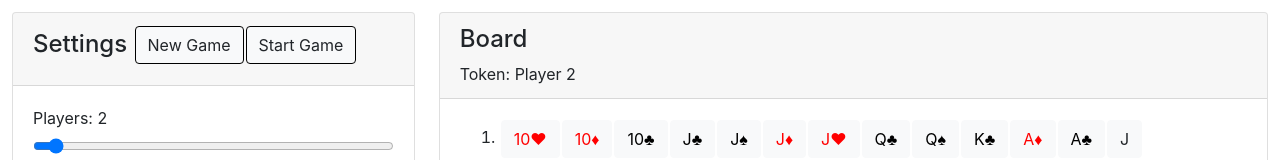
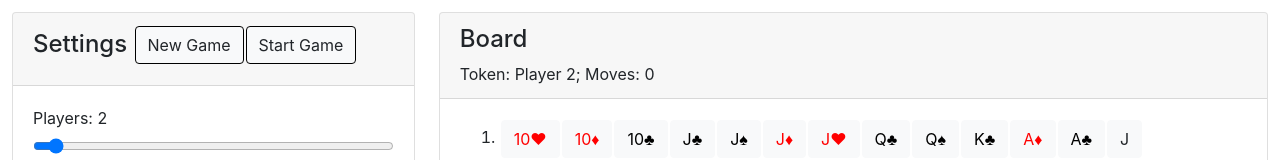
Before and after one commit to adam-zielonka/pan, an Angular app: page /pan in a window 1280 px wide. Shown: the top 160 px of the page. Built offline with nearby package versions, Linux system fonts and the light colour scheme.

Commit message:
Count of moves

```diff
--- a/src/app/pan/board.ts
+++ b/src/app/pan/board.ts
@@ -26,6 +26,7 @@ export class Board {
     private time = 200
     public data: PanData
     private symulation: boolean
+    private movesCount: number
 
     public constructor(board: Board = null) {
         if (board) {
@@ -44,6 +45,7 @@ export class Board {
           this.startCard = board.startCard
           this.comboMode = board.comboMode
           this.comboCounter = board.comboCounter
+          this.movesCount = board.movesCount
         } else {
           this.symulation = false
           this.data = new PanData()
@@ -52,6 +54,7 @@ export class Board {
           this.data.token = -1
           this.sitllPlay = 0
           this.startCard = new Card(Figure.f9, Color.Kier)
+          this.movesCount = 0
         }
     }
 
@@ -187,6 +190,7 @@ export class Board {
         this.nextPlayer()
       } else {
         if (this.sitllPlay > 1 && !this.symulation) {
+          this.movesCount++
           setTimeout(() => this.getCurrentPlayer().play(this), this.time)
         }
       }
@@ -229,5 +233,9 @@ export class Board {
       return 1 - (points / (points + oponnentsPoints))
     }
 
+    public getMovesCount() {
+      return this.movesCount
+    }
+
 
 }
--- a/src/app/pan/pan.component.html
+++ b/src/app/pan/pan.component.html
@@ -49,7 +49,8 @@
                 <h4>
                 Board
                 </h4>
-                Token: Player {{board.getToken() + 1}}
+                Token: Player {{board.getToken() + 1}};
+                Moves: {{board.getMovesCount()}}
             </div>
             <div class="card-body" >
                 <div class="players">
--- a/src/app/pan/players/mcts.ts
+++ b/src/app/pan/players/mcts.ts
@@ -101,7 +101,9 @@ class Node {
     for (const node of this.childArray) {
       // console.log(node)
       const card = node.state.action.card
-      console.log(`${card ? card.toString() : 'Stack'} ${Math.round(node.state.winScore * 100 / 10) / 100 }/${node.state.visitCount}`)
+      console.log(`%c ${card ? card.toString() : 'Stack'} ${Math.round(node.state.winScore * 100 / 10) / 100 }/${node.state.visitCount}`,
+        `color: ${card && card.getColorStyle()}`
+      )
     }
   }
 }
```
